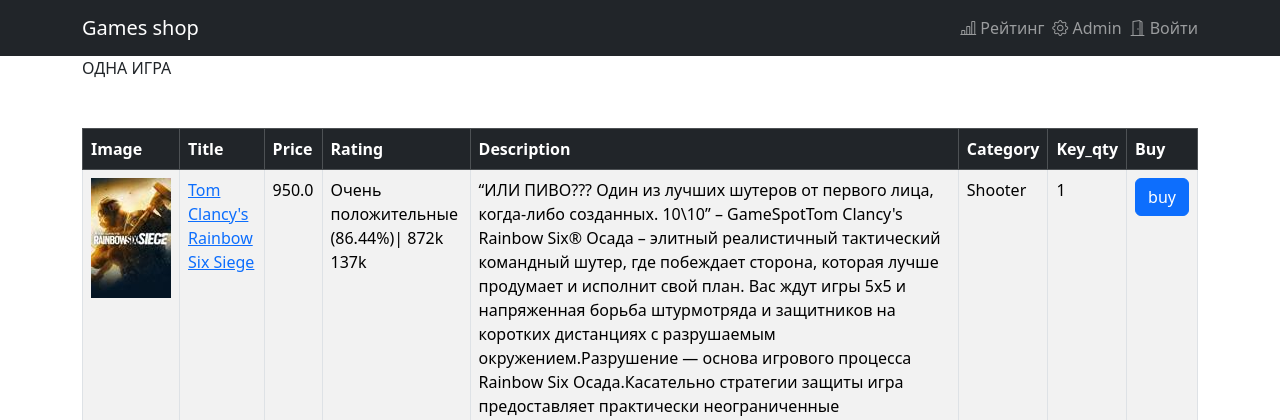
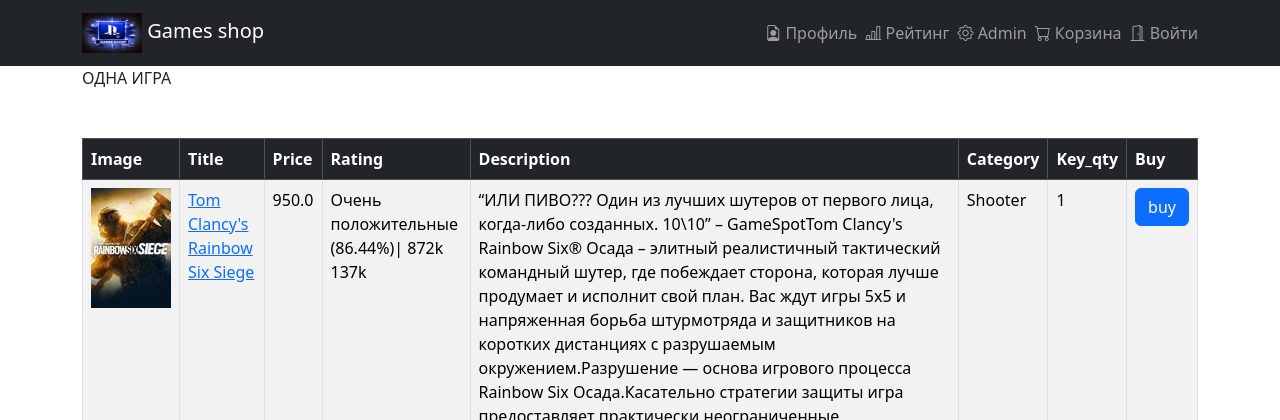
Before and after one commit to Bazalex1/gameshop, a Django app: a page that uses templates/base.html in a window 1280 px wide. Shown: the top 420 px of the page. Run offline with Django 5.2, Linux system fonts and the light colour scheme; data comes from the database, SQL or seed files in the repository; both versions use the stored data as it was after the commit.

Commit message:
Создали условия для работы над страницами profile, добавил сразу nav иконку для корзины.

```diff
--- a/base/settings.py
+++ b/base/settings.py
@@ -141,6 +141,6 @@
 ]
 
 
-LOGIN_URL = 'login/'  # Указывайте только строку с URL-адресом
+LOGIN_URL = 'registration/login/'  # Указывайте только строку с URL-адресом
 LOGOUT_URL = 'logout/'  # Указывайте только строку с URL-адресом
 LOGIN_REDIRECT_URL = '/shop/'
--- a/registration/views.py
+++ b/registration/views.py
@@ -20,10 +20,8 @@
         user = authenticate(request, username=username, password=password)
         if user is not None:
             login(request, user)
-            print("succes")
             return redirect('shop:index')  # перенаправление на другую страницу после успешной авторизации
         else:
-            print("no succes")
             # обработка ошибки авторизации
             return render(request, 'registration/login.html', {'error_message': 'Invalid login or password'})
     else:
--- a/shop/forms.py
+++ b/shop/forms.py
@@ -9,7 +9,7 @@
     title = forms.CharField(label='Название',required=False, widget=forms.TextInput(attrs={'class': 'form-control'}))
     price = forms.DecimalField(label='Цена',required=False, widget=forms.NumberInput(attrs={'class': 'form-control'}))
     rating = forms.CharField(label='Рейтинг',required=False, widget=forms.TextInput(attrs={'class': 'form-control'}))
-    description = forms.CharField(label='Описание', widget=forms.Textarea(attrs={'class': 'form-control', 'rows': 5}))
+    description = forms.CharField(label='Описание', required=False, widget=forms.Textarea(attrs={'class': 'form-control', 'rows': 5}))
     image = forms.ImageField(label='Изображение', required=False, widget=forms.ClearableFileInput(attrs={'class': 'form-control'}))
 
     class Meta:
--- a/templates/base.html
+++ b/templates/base.html
@@ -15,16 +15,29 @@
 <body>
     <nav class="navbar navbar-dark bg-dark">
         <div class="container">
-            <a href="{% url 'shop:index' %}" class="navbar-brand">Games shop</a>
+                <a class="navbar-brand" href="{% url 'shop:index' %}">
+                    <img src="{% static 'images/logo.jpg' %}" alt="Logo" width="60" height="40" class="d-inline-block align-text-center">
+                    Games shop
+                </a>
             <ul class="navbar-nav d-flex flex-row">
+                <li class="nav-item">
+                    <a href="{% url 'user_profile:profile_detail' %}" class="me-2 nav-link {% if request.path == '/profile' %}active{% endif %}">
+                        <i class="bi bi-file-earmark-person"></i> Профиль
+                    </a>
+                </li>
                 <li class="nav-item">
                     <a href="{% url 'shop:game_list' %}" class="me-2 nav-link {% if request.path == '/shop/game_list' %}active{% endif %}">
                         <i class="bi bi-bar-chart-line"></i> Рейтинг
-                    </a>
+                    </a></i>
                 </li>
                 <li class="nav-item">
                     <a href="/admin/" class="me-2 nav-link text-decoration-none">
                         <i class="bi bi-gear"></i> Admin
+                    </a>
+                </li>
+                <li class="nav-item">
+                    <a href="" class="me-2 nav-link text-decoration-none">
+                        <i class="bi bi-cart"></i> Корзина
                     </a>
                 </li>
                 {% if user.is_authenticated %}
--- a/templates/registration/login.html
+++ b/templates/registration/login.html
@@ -11,7 +11,6 @@
     <link rel="stylesheet" href="{% static 'styles/login.css' %}">
 </head>
 <body>
-
     <div class="container">
         <div class="row centered-form">
         <div class="col-xs-12 col-sm-8 col-md-4 col-sm-offset-2 col-md-offset-4">
@@ -31,6 +30,11 @@
                                     <input type="password" name="password1" id="password1" class="form-control input-sm" placeholder="Пароль">
                                 </div>
                             </div>
+                            {% if error_message %}
+                            <div class="alert alert-danger" role="alert">
+                                {{ error_message }}
+                            </div>
+                            {% endif %}
                             <input type="submit" value="Войти" class="btn btn-info btn-block ">
                         </form>
                         <div class = "none_auth">
--- a/templates/user_profile/ProfileDetailView.html
+++ b/templates/user_profile/main.html
@@ -5,5 +5,5 @@
   <p>First name: {{ profile.first_name }}</p>
   <p>Last name: {{ profile.last_name }}</p>
   <p>Birth date: {{ profile.birth_date }}</p>
-  <p><a href="{% url 'profile_edit' %}">Edit profile</a></p>
+  <p><a href="{% url 'user_profile:profile_edit' %}">Edit profile</a></p>
 {% endblock %}
```
Also changed, not shown: user_profile/views.py (+26 -6 lines), db.sqlite3, media/game_img/Verdun.jpg (added), static/images/logo.jpg (added), 1 other file. Lines whose indentation alone changed are shown as unchanged.
